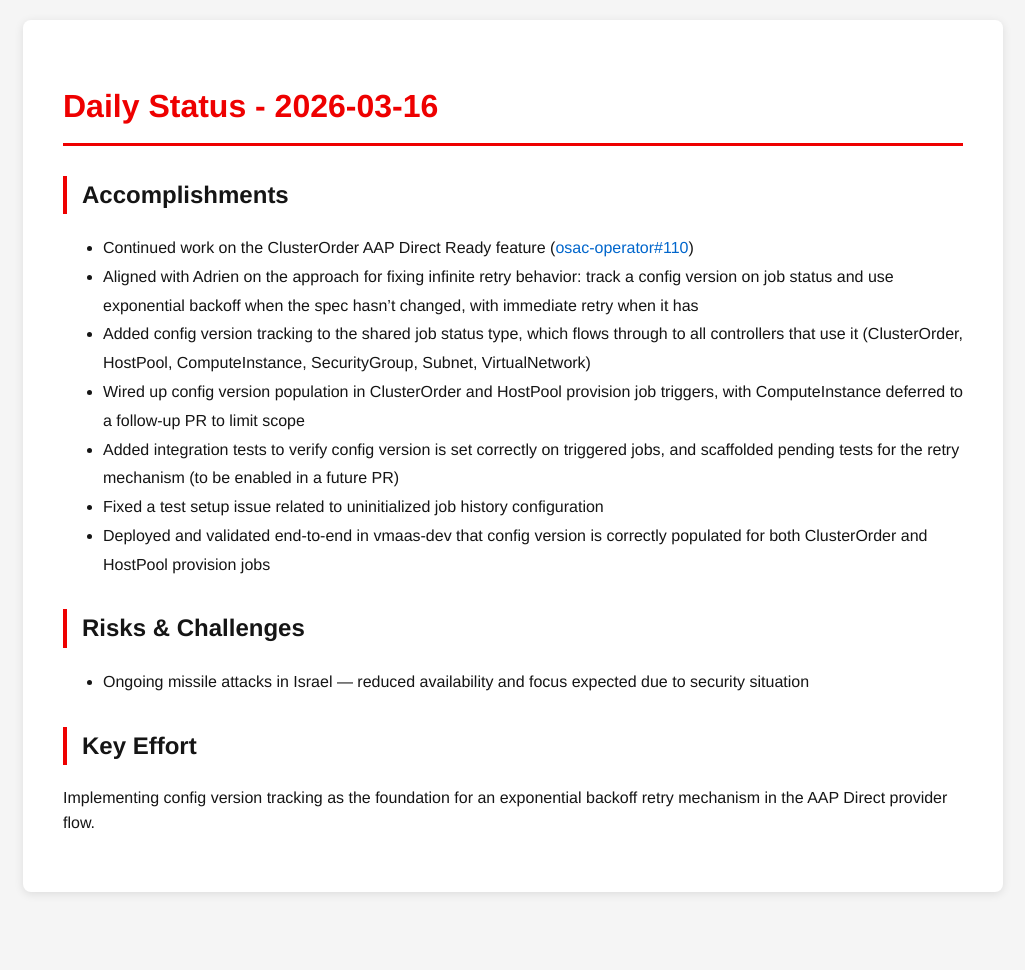
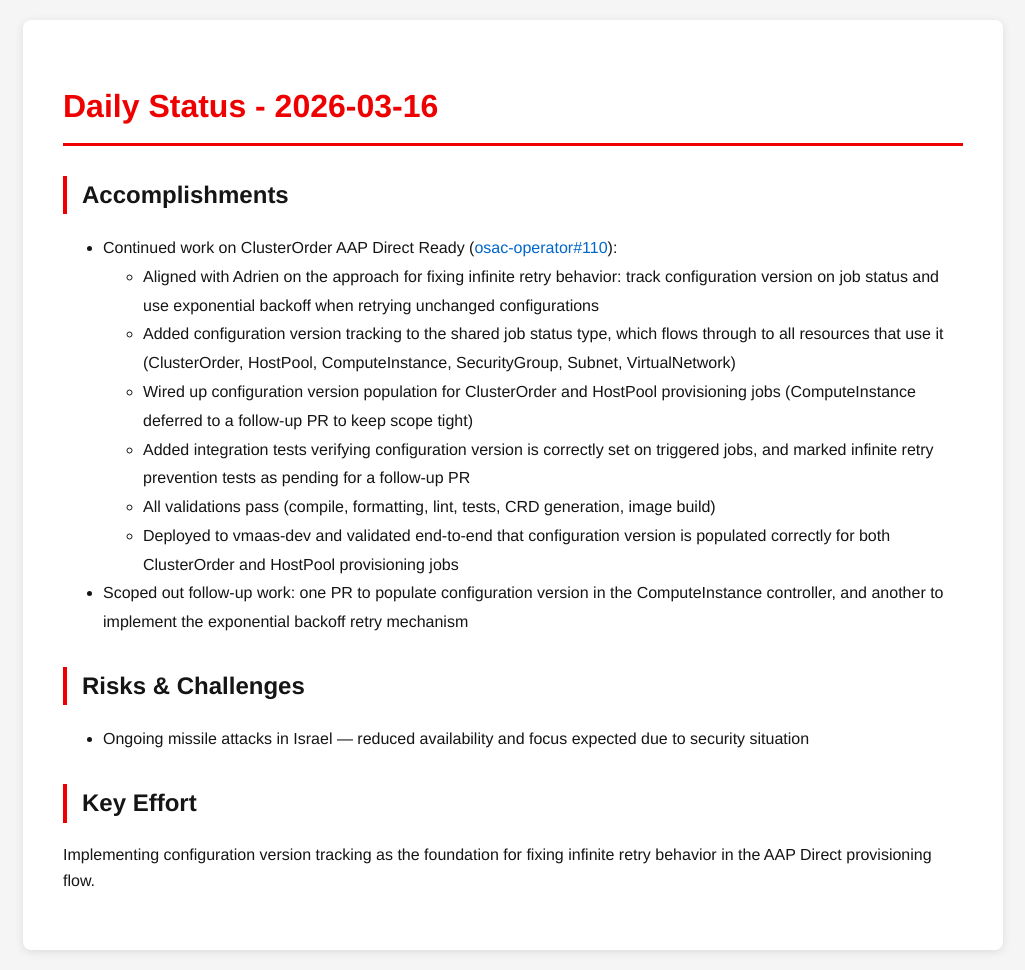
Before and after one commit to tzvatot/daily-status, a Jekyll site: the page built from 2026-03-16.md, in a window 1280 px wide. Shown: the whole page, without its empty margins (127-1152 px from the left). Built offline with Jekyll 4.4.1, drawn with Linux system fonts in a browser that asks for light colours; before the commit the page ends 912 px from its top, so only the background shows below that.

Commit message:
Daily status update - 2026-03-16

```diff
--- a/2026-03-16.md
+++ b/2026-03-16.md
@@ -7,16 +7,17 @@ date: 2026-03-16
 # Daily Status - 2026-03-16
 
 ## Accomplishments
-- Continued work on the ClusterOrder AAP Direct Ready feature ([osac-operator#110](https://github.com/osac-project/osac-operator/pull/110))
-- Aligned with Adrien on the approach for fixing infinite retry behavior: track a config version on job status and use exponential backoff when the spec hasn't changed, with immediate retry when it has
-- Added config version tracking to the shared job status type, which flows through to all controllers that use it (ClusterOrder, HostPool, ComputeInstance, SecurityGroup, Subnet, VirtualNetwork)
-- Wired up config version population in ClusterOrder and HostPool provision job triggers, with ComputeInstance deferred to a follow-up PR to limit scope
-- Added integration tests to verify config version is set correctly on triggered jobs, and scaffolded pending tests for the retry mechanism (to be enabled in a future PR)
-- Fixed a test setup issue related to uninitialized job history configuration
-- Deployed and validated end-to-end in vmaas-dev that config version is correctly populated for both ClusterOrder and HostPool provision jobs
+- Continued work on ClusterOrder AAP Direct Ready ([osac-operator#110](https://github.com/osac-project/osac-operator/pull/110)):
+  - Aligned with Adrien on the approach for fixing infinite retry behavior: track configuration version on job status and use exponential backoff when retrying unchanged configurations
+  - Added configuration version tracking to the shared job status type, which flows through to all resources that use it (ClusterOrder, HostPool, ComputeInstance, SecurityGroup, Subnet, VirtualNetwork)
+  - Wired up configuration version population for ClusterOrder and HostPool provisioning jobs (ComputeInstance deferred to a follow-up PR to keep scope tight)
+  - Added integration tests verifying configuration version is correctly set on triggered jobs, and marked infinite retry prevention tests as pending for a follow-up PR
+  - All validations pass (compile, formatting, lint, tests, CRD generation, image build)
+  - Deployed to vmaas-dev and validated end-to-end that configuration version is populated correctly for both ClusterOrder and HostPool provisioning jobs
+- Scoped out follow-up work: one PR to populate configuration version in the ComputeInstance controller, and another to implement the exponential backoff retry mechanism
 
 ## Risks & Challenges
 - Ongoing missile attacks in Israel — reduced availability and focus expected due to security situation
 
 ## Key Effort
-Implementing config version tracking as the foundation for an exponential backoff retry mechanism in the AAP Direct provider flow.
+Implementing configuration version tracking as the foundation for fixing infinite retry behavior in the AAP Direct provisioning flow.
```
